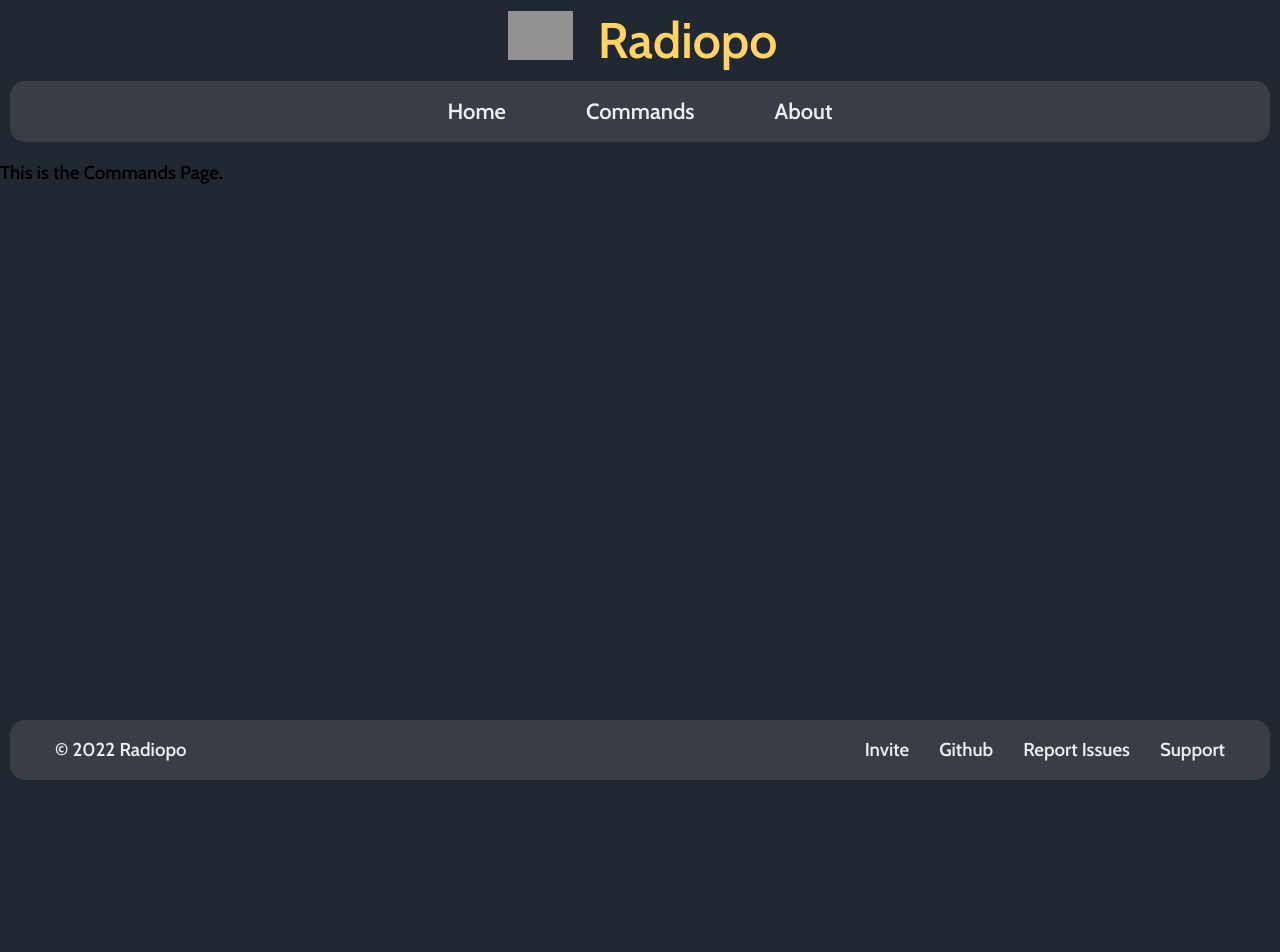
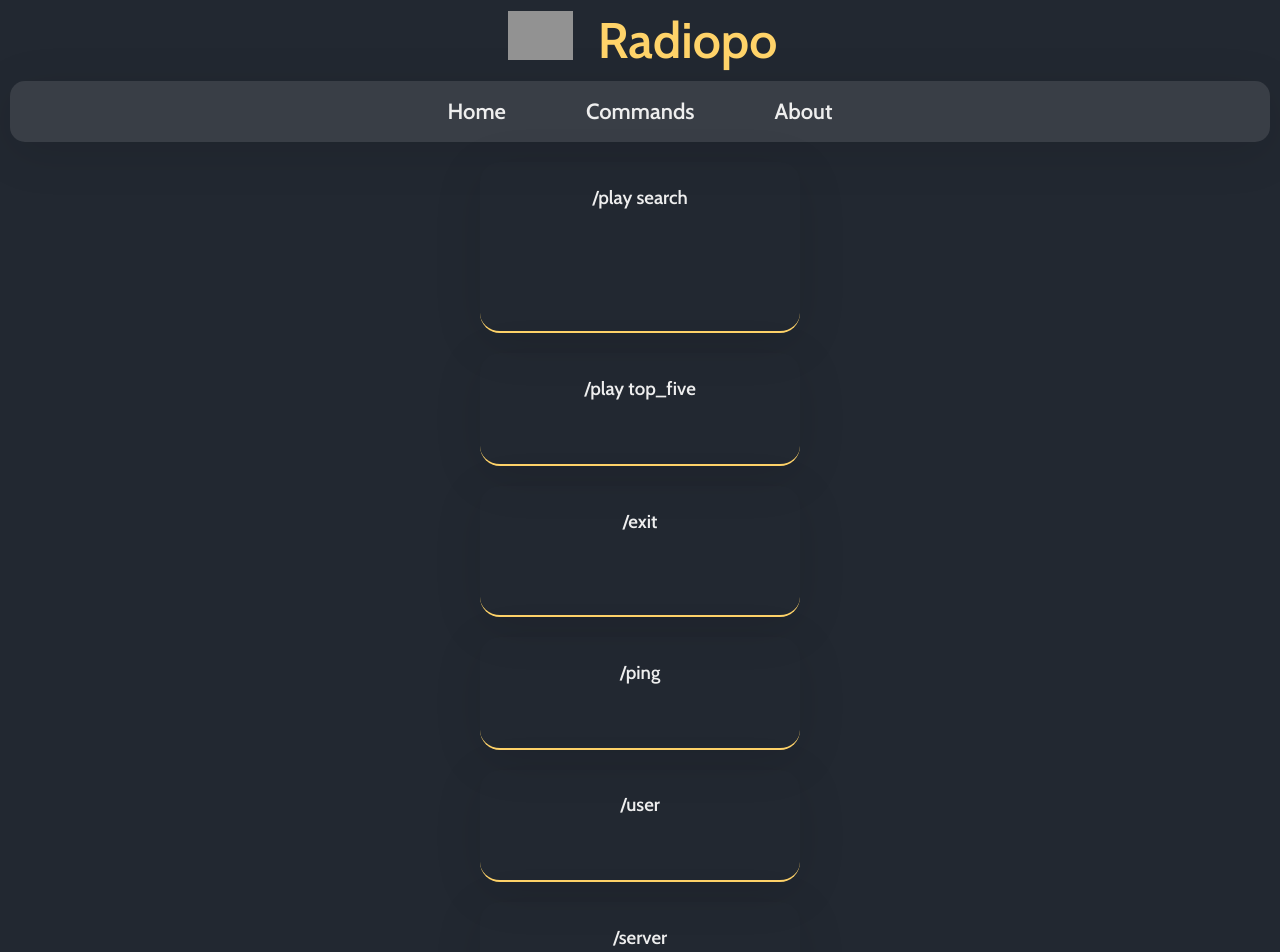
Before and after one commit to mukund-ks/radiopo, a React (Create React App) app in the folder radiopo-web/: page /commands in a window 1280 px wide. Shown: the top 952 px of the page. Before the commit the page ends 800 px from the top, so only its background shows below. Built offline with nearby package versions, Linux system fonts and the light colour scheme; grey boxes are pictures that could not be loaded.

Commit message:
commands page added

```diff
--- a/radiopo-web/src/components/FooterStyles.css
+++ b/radiopo-web/src/components/FooterStyles.css
@@ -17,7 +17,7 @@ body {
     margin: 20px 10px;
     border: none;
     border-radius: 15px;
-    /* font-weight: 600; */
+    box-shadow: rgba(0, 0, 0, 0.1) 0px 10px 50px;
 }
 
 .content {
--- a/radiopo-web/src/components/NavbarStyles.css
+++ b/radiopo-web/src/components/NavbarStyles.css
@@ -22,6 +22,7 @@ body {
     margin: 10px 10px;
     border: none;
     border-radius: 15px;
+    box-shadow: rgba(0, 0, 0, 0.1) 0px 10px 50px;
 }
 
 .siteTitle {
--- a/radiopo-web/src/pages/Commands.js
+++ b/radiopo-web/src/pages/Commands.js
@@ -1,6 +1,42 @@
+import './CommandsStyles.css';
+
 function Commands(){
     return(
-        <h3>This is the Commands Page.</h3>
+        <div className='commands-container'>
+            <div className="command">
+                <h3>/play search</h3>
+                <p>Searches the name of station provided as input and plays it.</p>
+                <p>Find Station Names <a href='https://www.radio-browser.info/countries' target='_blank' rel='noreferrer'>here.</a></p>
+            </div>
+            <div className="command">
+                <h3>/play top_five</h3>
+                <p>Filters stations by top five voted.</p>
+            </div>
+            <div className="command">
+                <h3>/exit</h3>
+                <p>Disconnects the bot from active voice channel.</p>
+            </div>
+            <div className="command">
+                <h3>/ping</h3>
+                <p>Pings the <a href='https://www.radio-browser.info' target='_blank' rel='noreferrer'>Radio Browser</a> API for Statistics.</p>
+            </div>
+            <div className="command">
+                <h3>/user</h3>
+                <p>Gives information about the user.</p>
+            </div>
+            <div className="command">
+                <h3>/server</h3>
+                <p>Gives information about the server.</p>
+            </div>
+            <div className="command">
+                <h3>/invite</h3>
+                <p>Provides you with an invite link for the bot.</p>
+            </div>
+            <div className="command">
+                <h3>/help</h3>
+                <p>Learn about Radiopo.</p>
+            </div>
+        </div>
     );
 }
 
--- /dev/null
+++ b/radiopo-web/src/pages/CommandsStyles.css
@@ -0,0 +1,47 @@
+* {
+    box-sizing: border-box;
+}
+
+body {
+    margin: 0;
+}
+
+.commands-container {
+    width: 100%;
+    margin: auto;
+    display: flex;
+    flex-direction: column;
+    align-items: center;
+    color: #EEEEEE;
+}
+
+.command {
+    width: 25%;
+    display: flex;
+    flex-direction: column;
+    align-items: center;
+    justify-content: space-around;
+    text-align: center;
+    border-bottom: 2px solid #FFD369;
+    border-radius: 20px;
+    margin: 10px;
+    padding: 5px;
+    box-shadow: rgba(0, 0, 0, 0.1) 0px 10px 50px;
+    transition: all 0.3s ease-in-out;
+}
+
+p {
+    transition: all 0.3s ease-in-out;
+    margin-top: 5px;
+}
+
+.command a {
+    color: #EEEEEE;
+}
+.command p {
+    opacity: 0;
+}
+
+.command:hover p {
+    opacity: 100;
+}
--- a/radiopo-web/src/pages/Home.css
+++ b/radiopo-web/src/pages/Home.css
@@ -56,7 +56,7 @@ body {
     background-color: #393E46;
     color: #EEEEEE;
     border-radius: 20px;
-    box-shadow: rgba(100, 100, 111, 0.2) 0px 7px 29px 0px;
+    box-shadow: rgba(0, 0, 0, 0.1) 0px 10px 50px;
     transition: all 0.3s ease-in-out;
 }
 
--- a/radiopo-web/src/pages/Home.js
+++ b/radiopo-web/src/pages/Home.js
@@ -5,7 +5,7 @@ function Home(){
         <div className='main'>
             <div className="container">
                 <div className="text-upper">
-                    <h3>Keep Calm</h3> <h3>and</h3> <h3>listen on</h3>
+                    <h3>Keep Calm</h3> <h3>and</h3> <h3>Listen On</h3>
                 </div>
                 <div className="text-lower">
                     <h3>Covering Radio Stations from all over the world.</h3>
```
